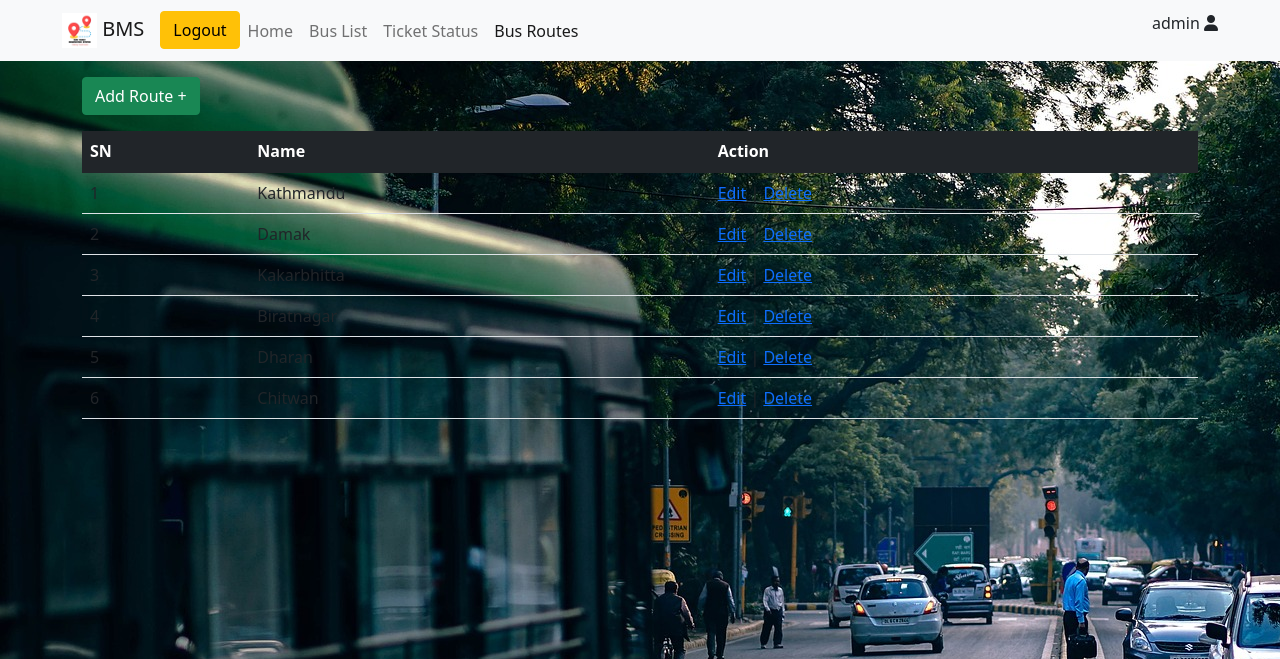
After one commit to Nelson-Rai/BMS, a Django app: page /busRoutes in a window 1280 px wide. The commit adds this page. Shown: the top 659 px of the page. Run offline with Django 4.2, Linux system fonts and the light colour scheme; a user stored in the database is signed in; data comes from the database, SQL or seed files in the repository; both versions use the stored data as it was after the commit; parts of the project's set-up code (start-up, migrations or seed data) failed here and were passed over; some libraries are stand-ins or nearby versions.

Commit message:
manage bus routes completed but passenger model deletion is in process

```diff
--- a/bms/models.py
+++ b/bms/models.py
@@ -6,7 +6,7 @@ from django.contrib.auth.models import User
 
 
 class busRoute(models.Model):
-    name = models.CharField(max_length=100)
+    name = models.CharField(max_length=100, unique=True)
     updated = models.DateTimeField(auto_now=True)
     created = models.DateTimeField(auto_now_add=True)
 
@@ -35,7 +35,7 @@ class bookTicket(models.Model):
     vehicle_id = models.ForeignKey('Vehicle', on_delete=models.CASCADE, related_name='vehicleid')
     date = models.DateField(null=True)
     booked_ticket = models.IntegerField(default=0)
-    ticketNumber = models.IntegerField(default=0000)
+    ticketNumber = models.IntegerField(default=0000, unique=True)
     cost = models.IntegerField(null=True)
     ticket_status = models.BooleanField(default=True)
     updated = models.DateTimeField(auto_now=True)
@@ -50,7 +50,7 @@ class bookTicket(models.Model):
 
 class Vehicle(models.Model):
     name = models.CharField(max_length=50)
-    vehicle_number = models.CharField(max_length=15)
+    vehicle_number = models.CharField(max_length=15, unique=True)
     source = models.ForeignKey(busRoute, on_delete=models.CASCADE,default=1, related_name='sourceid')
     destination = models.ForeignKey(busRoute, on_delete=models.CASCADE,default=1, related_name='destinationid')
     date = models.DateField(null=True)
--- /dev/null
+++ b/bms/templates/bms/busRoutes.html
@@ -0,0 +1,67 @@
+{% extends 'main.html' %}
+{% block title %}
+ Bus Routes
+{% endblock %}
+{% block navItem %}
+            <li class="nav-item">
+              <a class="nav-link " aria-current="page" href="{% url 'home' %}">Home</a>
+            </li>
+            <li class="nav-item">
+              <a class="nav-link " href="{% url 'busList' %}">Bus List</a>
+            </li>
+            <li class="nav-item">
+              <a class="nav-link " href="{% url 'ticketStatus' %}">Ticket Status</a>
+            </li>
+            <li class="nav-item">
+              <a class="nav-link active" href="{% url 'busRoutes' %}">Bus Routes</a>
+            </li>
+{% endblock navItem %}
+{% block content %}
+
+<section>
+    <div class="container mt-3">
+      <div>
+            {% if messages %}
+              {% for message in messages %}
+                <p class="bg-success text-white p-1 fs-5">{{ message }}</p>
+              {% endfor %}
+            {% endif %}
+      </div>
+      {% if request.user.is_superuser %}
+      <div class="">
+        <a href="{% url 'addRoute' %}"> <button type="button" class="btn btn-success">Add Route +</button> </a>
+      </div>
+      {% endif %}
+    <table class="table mt-3">
+      <thead class="table-dark">
+        <tr>
+          <th>SN</th>
+          <th>Name</th>
+          {% if request.user.is_superuser %}
+          <th>Action</th>
+        {% endif %}
+        </tr>
+      </thead>
+      <tbody>
+        {% for route in routes %}
+        <tr>
+          <td>{{ forloop.counter }}</td>
+          <td>{{ route.name }}</td>
+          {% if request.user.is_superuser %}
+              <td><a href="{% url 'editRoute' route.id %}">Edit</a> |
+              <a href="{% url 'deleteRoute' route.id %}">Delete</a>
+            {% endif %}
+
+        </tr>
+        {% endfor %}
+      </tbody>
+    </table>
+
+
+  </div>
+  </section>
+
+
+
+
+{% endblock %}
--- a/bms/templates/bms/buslist.html
+++ b/bms/templates/bms/buslist.html
@@ -11,6 +11,9 @@ Bus List
             </li>
             <li class="nav-item">
               <a class="nav-link" href="{% url 'ticketStatus' %}">Ticket Status</a>
+            </li>
+            <li class="nav-item">
+              <a class="nav-link" href="{% url 'busRoutes' %}">Bus Routes</a>
             </li>
 {% endblock navItem %}
 
--- a/bms/templates/bms/ticketStatus.html
+++ b/bms/templates/bms/ticketStatus.html
@@ -11,6 +11,9 @@
             </li>
             <li class="nav-item">
               <a class="nav-link active" href="{% url 'ticketStatus' %}">Ticket Status</a>
+            </li>
+            <li class="nav-item">
+              <a class="nav-link" href="{% url 'busRoutes' %}">Bus Routes</a>
             </li>
 {% endblock navItem %}
 {% block content %}
--- a/bms/templates/main.html
+++ b/bms/templates/main.html
@@ -73,6 +73,9 @@
             <li class="nav-item">
               <a class="nav-link" href="{% url 'ticketStatus' %}">Ticket Status</a>
             </li>
+            <li class="nav-item">
+              <a class="nav-link" href="{% url 'busRoutes' %}">Bus Routes</a>
+            </li>
             {% endblock navItem %}
           </ul>
         </div>
--- a/bms/urls.py
+++ b/bms/urls.py
@@ -16,8 +16,9 @@ urlpatterns = [
     path('editBus/<str:id>', views.editBus, name='editBus'),
     path('disableBus/<str:id>', views.disableBus, name='disableBus'),
     path('enableBus/<str:id>', views.enableBus, name='enableBus'),
-
-
-    # path('passenger/confirm/<str:id>', views.confirmPassenger, name='confirmPassenger')
+    path('busRoutes', views.busRoutes, name='busRoutes'),
+    path('addRoute', views.addRoute, name='addRoute'),
+    path('editRoute/<str:id>', views.editRoute, name='editRoute'),
+    path('deleteRoute/<str:id>', views.deleteRoute, name='deleteRoute'),
 
 ]
--- a/bms/views.py
+++ b/bms/views.py
@@ -4,7 +4,7 @@ from django.contrib.auth import authenticate, login, logout
 from django.contrib import messages
 from django.contrib.auth.decorators import login_required
 from django.contrib import messages
-from .models import Vehicle, busRoute, Passenger, bookTicket
+from .models import Vehicle, busRoute, bookTicket
 from django.db.models import Q
 from django.http import HttpResponseForbidden
 
@@ -32,6 +32,49 @@ def index(request):
             context["error"] = "No bus available."
             return render(request, 'bms/index.html', context)
     return render(request, 'bms/index.html', context)
+
+@login_required(login_url='loginUser')
+def busRoutes(request):
+    routes = busRoute.objects.all()
+    successMessages = messages.get_messages(request)
+    context = {'routes':routes, 'messages':successMessages}
+    return render(request, 'bms/busRoutes.html', context)
+
+@login_required(login_url='loginUser')
+def addRoute(request):
+    if request.method == 'POST' and request.user.is_superuser:
+        name = request.POST.get('routeName')
+        busRoute.objects.create(name=name)
+
+        messages.success(request, 'New Route added Successfully')
+        return redirect('busRoutes')
+    elif not request.user.is_superuser:
+        return HttpResponseForbidden("You do not have permission to access this page.")
+    else:
+        return render(request, 'bms/addRoute.html')
+
+@login_required(login_url='loginUser')
+def editRoute(request, id):
+    route = busRoute.objects.get(id=id)
+    if request.user.is_superuser:
+        if request.method == 'POST' :
+            name = request.POST.get('routeName')
+            busRoute.objects.filter(id=id).update(name=name)
+            messages.success(request, 'Route edited Successfully')
+            return redirect('busRoutes')
+        context = {
+                'route':route,
+                }
+        return render(request, 'bms/editRoute.html', context)
+    else:
+        return HttpResponseForbidden("You do not have permission to access this page.")
+
+@login_required(login_url='loginUser')
+def deleteRoute(request, id):
+    route = get_object_or_404(busRoute, id=id)
+    route.delete()
+    messages.success(request, 'Route Deleted Successfully')
+    return redirect(busRoutes)
 
 
 @login_required(login_url='loginUser')
```
Also changed, not shown: bms/templates/bms/addRoute.html (added, +18 -0 lines), bms/templates/bms/editRoute.html (added, +18 -0 lines), bms/templates/bms/printTicket.html (+8 -4 lines), bms/migrations/0001_initial.py, bms/migrations/0003_passenger_vehicle.py (deleted), bms/migrations/0004_bookticket.py, db.sqlite3.
